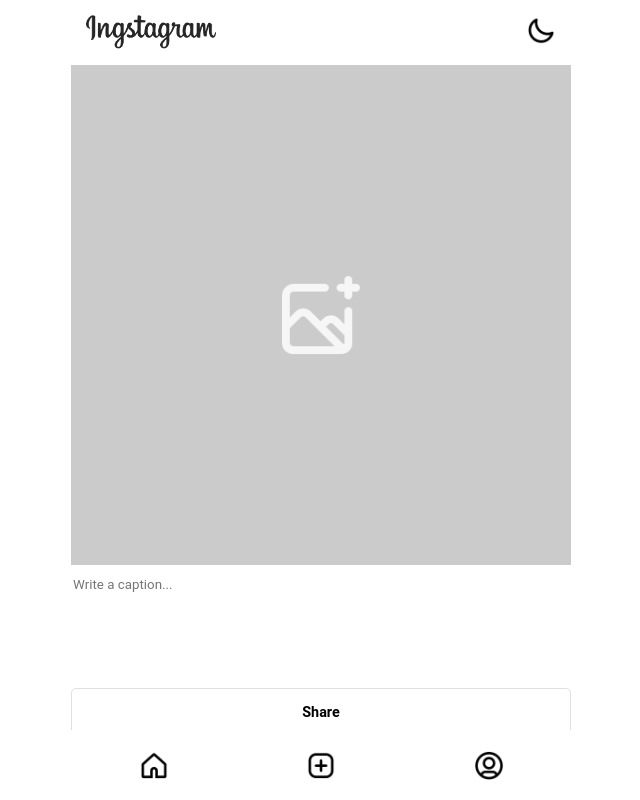
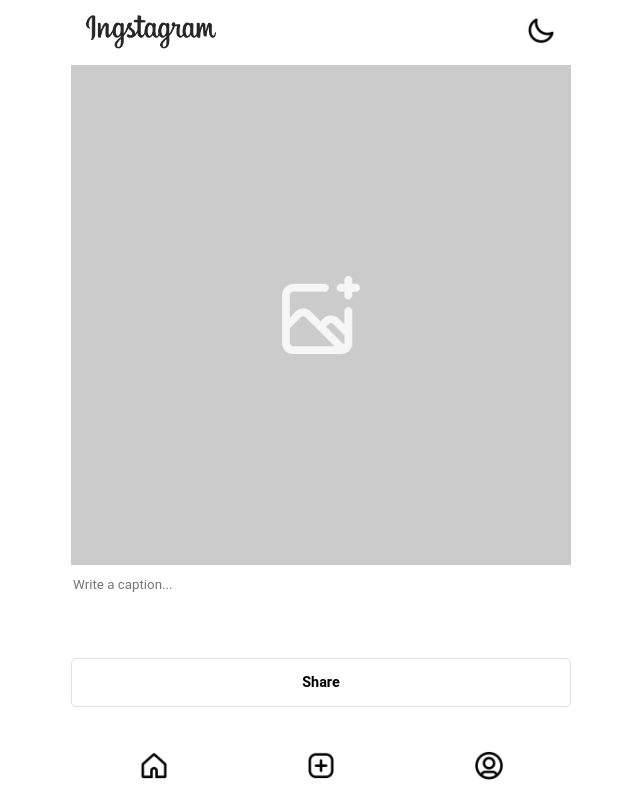
Before and after one commit to jaewoneee/react-playground, a React (Create React App) app in the folder ingstagram/: page /upload in a window 1280 px wide. Shown: the whole page, without its empty margins (319-959 px from the left). Built offline with nearby package versions, Linux system fonts and the light colour scheme.

Commit message:
style: adding css styling

```diff
--- a/ingstagram/src/styles/reset.scss
+++ b/ingstagram/src/styles/reset.scss
@@ -22,7 +22,9 @@
 *, *:before, *:after{
     box-sizing: border-box;
 }
-
+html{
+    font-size: 15px;
+}
 html, body, div, span, object, iframe, figure, h1, h2, h3, h4, h5, h6, p, blockquote, pre, a, code, em, img, small, strike, strong, sub, sup, tt, b, u, i, ol, ul, li, fieldset, form, label, table, caption, tbody, tfoot, thead, tr, th, td, main, canvas, embed, footer, header, nav, section, video{
     margin: 0;
     padding: 0;
@@ -87,4 +89,5 @@ button{
     padding: 0;
     font-family: "NotoSansKR","Roboto", sans-serif;
     background-color: transparent;
+    cursor: pointer;
 }
--- a/ingstagram/src/styles/style.scss
+++ b/ingstagram/src/styles/style.scss
@@ -7,16 +7,25 @@ $light : #fff;
     transition: 0.4s linear;
 }
 
+%dissabled {
+    color: rgb(143, 143, 143);
+    background-color: rgb(230, 230, 230);
+    border: 1px solid rgb(230, 230, 230);
+    cursor: default;
+}
+
 .image-box {
     width: 100%;
     overflow: hidden;
     position: relative;
     margin-bottom: 10px;
+
     img {
         position: absolute;
-        width: 100%;
         top: 50%;
         left: 50%;
+        object-fit: contain;
+        max-width: 500px;
         transform: translate(-50%, -50%);
     }
 
@@ -27,16 +36,19 @@ $light : #fff;
     }
 }
 
+
+
 #root {
     width: 100%;
     height: 100%;
-    min-height:100vh;
+    min-height: 100vh;
     margin: 0 auto;
 }
 
 .App {
     width: 100%;
     height: 100%;
+    min-height: 100vh;
     @include mode($light);
 }
 
@@ -54,14 +66,16 @@ div[class*=-wrap]:not(.header-wrap, .nav-wrap) {
     @include mode($light);
     position: fixed;
     width: 100%;
-    z-index: 10;
+    z-index: 15;
     overflow: hidden;
+
     .header-inner {
         display: flex;
         padding: 15px;
         max-width: 500px;
         margin: 0 auto;
         justify-content: space-between;
+
         #logo {
             width: 130px;
             height: calc(69.67px / 2);
@@ -101,12 +115,14 @@ div[class*=-wrap]:not(.header-wrap, .nav-wrap) {
     bottom: 0;
     padding: 20px 0;
     @include mode($light);
+
     #nav {
         ul {
             display: flex;
             justify-content: space-between;
             max-width: 500px;
             margin: 0 auto;
+
             li {
                 width: 33%;
                 text-align: center;
@@ -167,6 +183,7 @@ div[class*=-wrap]:not(.header-wrap, .nav-wrap) {
 
             .text-box {
                 display: flex;
+
                 p {
                     span {
                         font-weight: bold;
@@ -193,7 +210,7 @@ div[class*=-wrap]:not(.header-wrap, .nav-wrap) {
 
                 button {
                     color: #666;
-                    padding: 0 3px
+                    padding: 0 3px;
                 }
             }
         }
@@ -201,10 +218,9 @@ div[class*=-wrap]:not(.header-wrap, .nav-wrap) {
 }
 
 // upload
-.upload-wrap{
-    height: calc(100vh - 65px);
-    .image-box{
-        .upload-img-btn{
+.upload-wrap {
+    .image-box {
+        .upload-img-btn {
             position: absolute;
             top: 50%;
             left: 50%;
@@ -212,31 +228,40 @@ div[class*=-wrap]:not(.header-wrap, .nav-wrap) {
             height: 100%;
             transform: translate(-50%, -50%);
             z-index: 10;
-            label{
+
+            label {
                 display: block;
                 width: 100%;
                 height: 100%;
             }
         }
     }
-    .upload-text-box{
+
+    .upload-text-box {
         margin-bottom: 10px;
-        textarea{
+
+        textarea {
             width: 100%;
-            height: 100px;
+            height: 70px;
             border: 0;
             resize: none;
             background-color: transparent;
-            font-family: "NotoSansKR","Roboto", sans-serif;
+            font-family: "NotoSansKR", "Roboto", sans-serif;
         }
     }
-    button{
+
+    button {
         width: 100%;
         padding: 15px;
         border-radius: 5px;
         font-size: 0.9rem;
         font-weight: bold;
-        border:1px solid rgb(224, 224, 224)
+        border: 1px solid rgb(224, 224, 224);
+        transition: 0.2s linear;
+
+        &:disabled {
+            @extend %dissabled;
+        }
     }
 }
 
@@ -284,13 +309,19 @@ div[class*=-wrap]:not(.header-wrap, .nav-wrap) {
             color: #fff;
         }
     }
-    .upload-wrap{
-        textarea{
+
+    .upload-wrap {
+        textarea {
             color: #fff;
         }
-        button{
+
+        button {
             border: 1px solid #fff;
             color: #fff;
+
+            &:disabled {
+                @extend %dissabled;
+            }
         }
     }
 }
```
